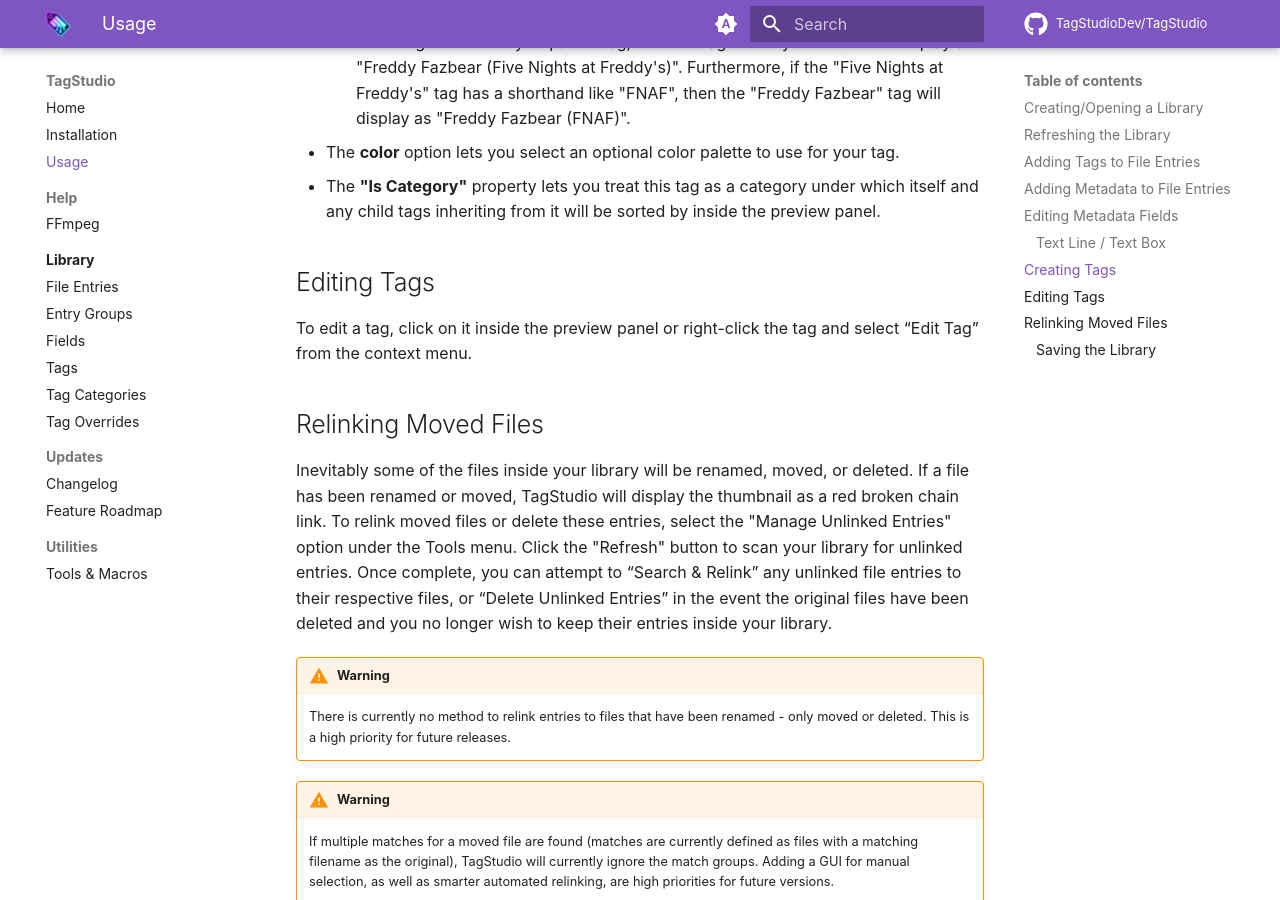
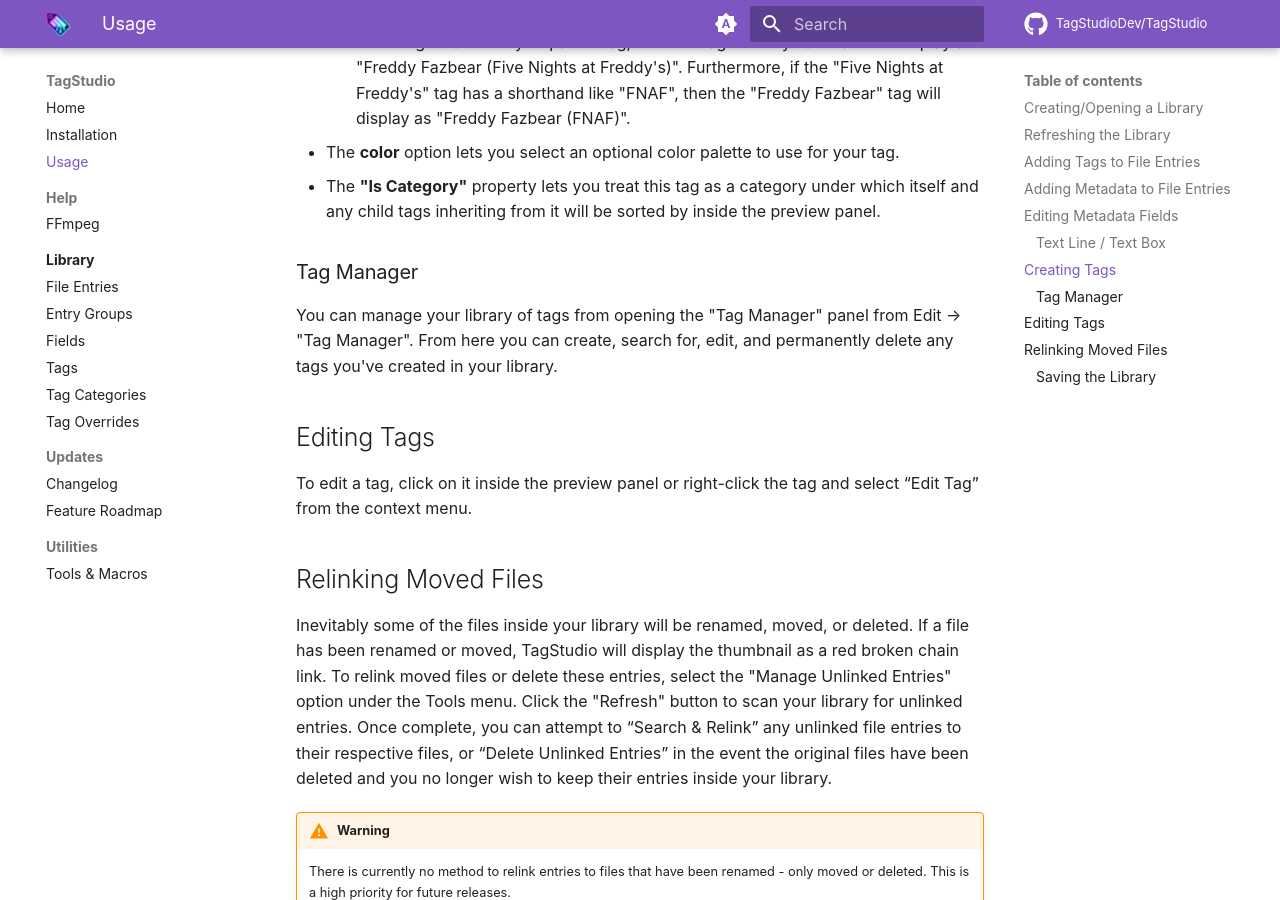
Before and after one commit to TagStudioDev/TagStudio, an MkDocs documentation site: the page built from docs/usage.md, in a window 1280 px wide and 900 px high, scrolled down 1737 px. Built offline with MkDocs 1.6.1 and Material for MkDocs 9.7.7, drawn with Linux system fonts in a browser that asks for light colours; comment, search, counter and statistics services are not loaded.

Commit message:
docs: add information about "tag manager"

```diff
--- a/docs/usage.md
+++ b/docs/usage.md
@@ -39,6 +39,10 @@
 -   The **color** option lets you select an optional color palette to use for your tag.
 -   The **"Is Category"** property lets you treat this tag as a category under which itself and any child tags inheriting from it will be sorted by inside the preview panel.
 
+### Tag Manager
+
+You can manage your library of tags from opening the "Tag Manager" panel from Edit -> "Tag Manager". From here you can create, search for, edit, and permanently delete any tags you've created in your library.
+
 ## Editing Tags
 
 To edit a tag, click on it inside the preview panel or right-click the tag and select “Edit Tag” from the context menu.
```
Also changed, not shown: README.md (+4 -0 lines).
